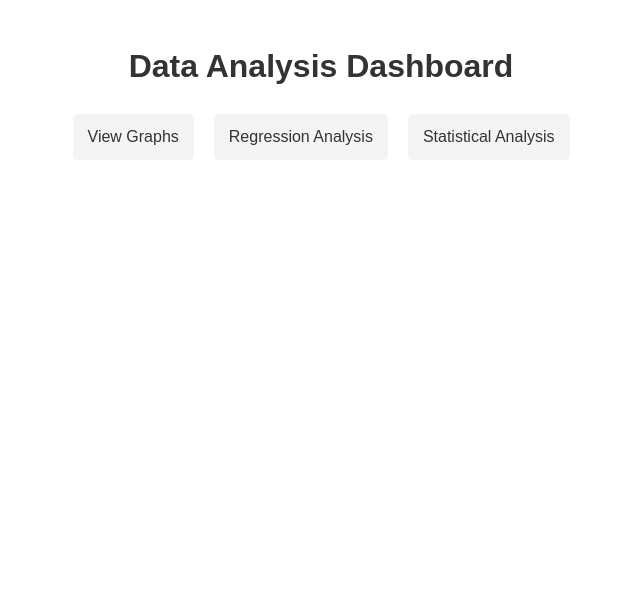
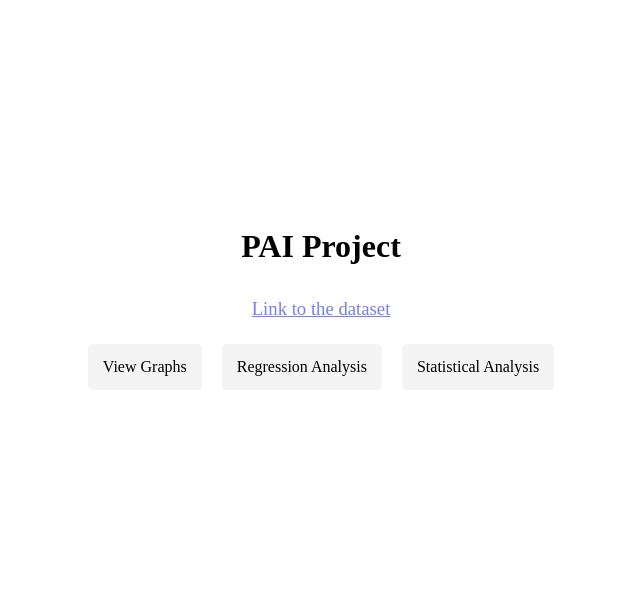
Before and after one commit to Muhammadali0981/paiProjectFall24, a Flask app: page / in a window 1280 px wide. Shown: the top 589 px of the page, without its empty margins (319-959 px from the left). Run offline with Flask 3, Linux system fonts and the light colour scheme.

Commit message:
designing

```diff
--- a/templates/graphs.html
+++ b/templates/graphs.html
@@ -5,7 +5,7 @@
     <title>Graphs Analysis</title>
     <style>
         body {
-            font-family: Arial, sans-serif;
+            font-family: 'Times New Roman', Times, serif;
             max-width: 1200px;
             margin: 0 auto;
             padding: 20px;
--- a/templates/index.html
+++ b/templates/index.html
@@ -2,18 +2,33 @@
 <html lang="en">
 <head>
     <meta charset="UTF-8">
-    <title>Data Analysis Dashboard</title>
+    <title>PAI Project</title>
     <style>
         body {
-            font-family: Arial, sans-serif;
+            font-family: 'Times New Roman', Times, serif;
             max-width: 800px;
             margin: 0 auto;
-            padding: 20px;
+            padding: 200px;
             line-height: 1.6;
         }
         h1 {
             text-align: center;
-            color: #333;
+            justify-content: center;
+            color: #000000;
+        }
+        h3 {
+            text-align: center;
+            font-weight: normal;
+            justify-content: center;
+            text-decoration: underline;
+            color: #777fec;
+        }
+        h3 a {
+            text-decoration: none;
+            color: inherit;
+        }
+        h3 a:hover {
+            text-decoration: underline;
         }
         nav {
             display: flex;
@@ -21,24 +36,28 @@
             gap: 20px;
             margin-top: 20px;
         }
-        a {
+        nav a {
             text-decoration: none;
             padding: 10px 15px;
             background-color: #f4f4f4;
-            color: #333;
+            color: #000000;
             border-radius: 5px;
         }
-        a:hover {
+        nav a:hover {
             background-color: #e0e0e0;
         }
     </style>
 </head>
 <body>
-    <h1>Data Analysis Dashboard</h1>
+    <h1>PAI Project</h1>
+    <h3>
+        <a href="https://www.kaggle.com/datasets/elikplim/eergy-efficiency-dataset" target="_blank">Link to the dataset</a>
+    </h3>
     <nav>
         <a href="/graphs">View Graphs</a>
         <a href="/regression">Regression Analysis</a>
         <a href="/statistics">Statistical Analysis</a>
+
     </nav>
 </body>
 </html>
--- a/templates/regression.html
+++ b/templates/regression.html
@@ -5,7 +5,7 @@
     <title>Regression Analysis</title>
     <style>
         body {
-            font-family: Arial, sans-serif;
+            font-family: 'Times New Roman', Times, serif;
             max-width: 900px;
             margin: 0 auto;
             padding: 20px;
--- a/templates/statistics.html
+++ b/templates/statistics.html
@@ -5,7 +5,7 @@
     <title>Statistical Analysis</title>
     <style>
         body {
-            font-family: Arial, sans-serif;
+            font-family: 'Times New Roman', Times, serif;
             max-width: 1000px;
             margin: 0 auto;
             padding: 20px;
```
Also changed, not shown: static/box_plot.png, static/correlation_plot.png, static/dist_plot_X1.png, static/dist_plot_X2.png, static/dist_plot_X3.png, static/dist_plot_X4.png, static/dist_plot_X5.png, static/dist_plot_X6.png, static/dist_plot_X7.png, static/dist_plot_X8.png, static/dist_plot_Y1.png, static/dist_plot_Y2.png, static/regression_comparison_plot.png, static/regression_plot.png, 1 more files.
